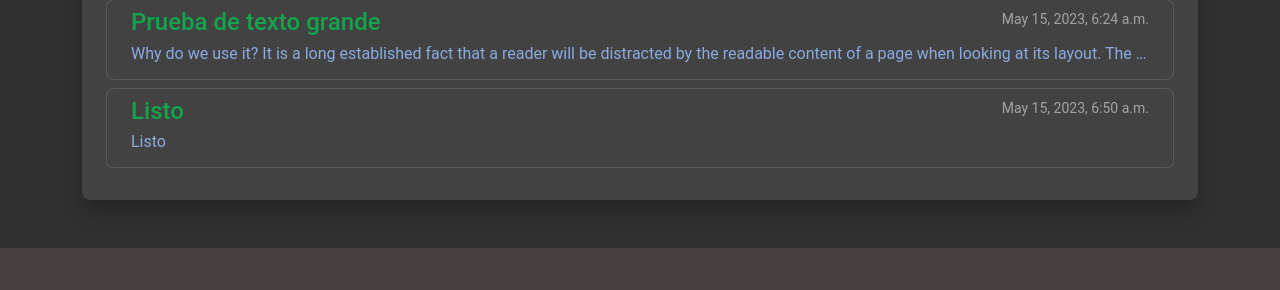
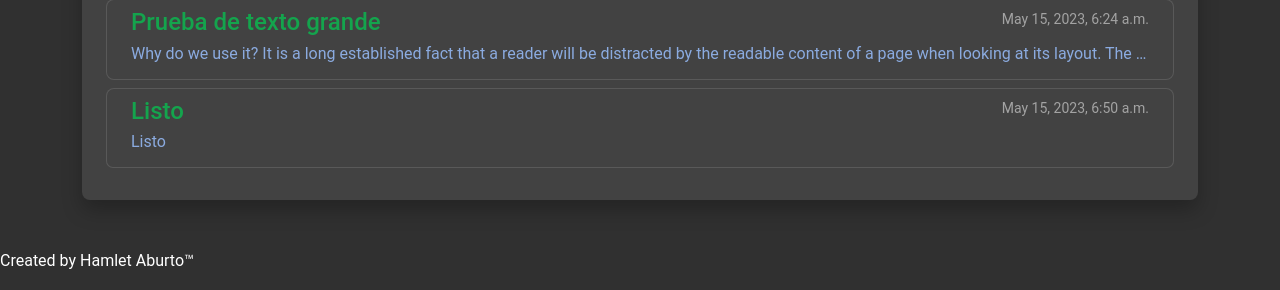
Before and after one commit to Hamlet001/AppNotas-Django, a Django app: page / in a window 1280 px wide. Shown: the part 629-919 px from the top of the page. Before the commit the page ends 877 px from the top, so only its background shows below. Run offline with Django 4.2, Linux system fonts and the light colour scheme; data comes from the database, SQL or seed files in the repository; some libraries are stand-ins or nearby versions.

Commit message:
Build modified

```diff
--- a/NotasApp/templates/NotasApp/base.html
+++ b/NotasApp/templates/NotasApp/base.html
@@ -25,7 +25,10 @@
         </div>
       </nav>
 
+
     {% block body %}{% endblock %}
+
+    <p>Created by Hamlet Aburto™</p>
 
     <script src="https://cdnjs.cloudflare.com/ajax/libs/mdb-ui-kit/6.3.0/mdb.min.js" integrity="sha512-+sCoGPlbKDblqf1cdtmOKPXQOThQgrBYXdkqFvnMijTnPQ6J2NoaqUQNVSzJl/m2ArGFGN0soa/pKKioLBVdwQ==" crossorigin="anonymous" referrerpolicy="no-referrer"></script>
     <script src="https://cdn.jsdelivr.net/npm/bootstrap@5.2.3/dist/js/bootstrap.bundle.min.js"></script>
```
